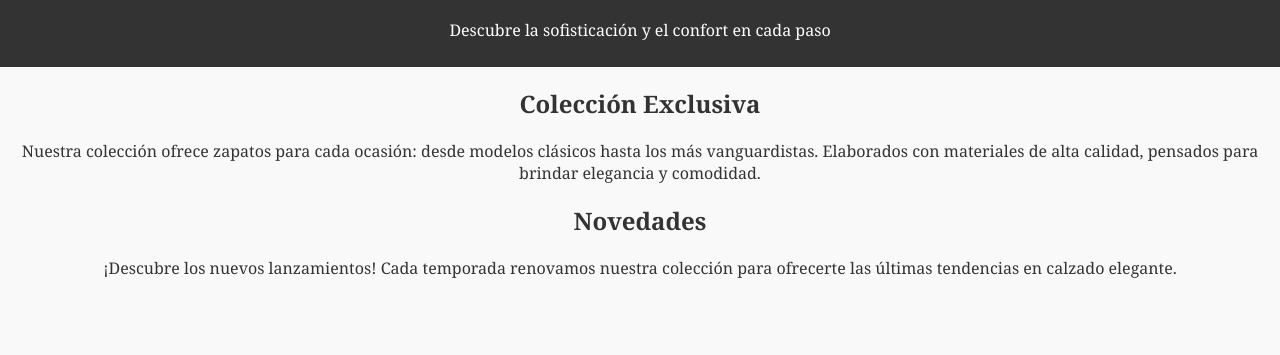
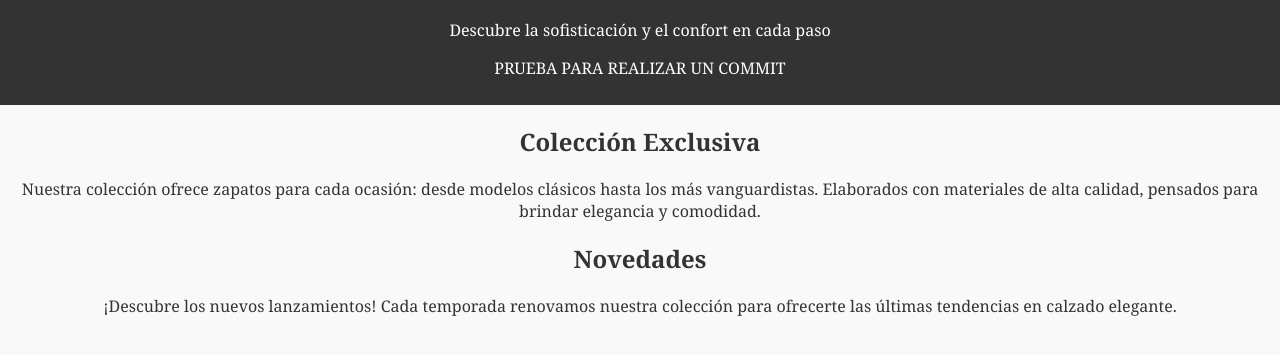
Before and after one commit to ASAYRICD/ProyectoGitHub, a plain HTML site: page VentaZapatos.html in a window 1280 px wide. Shown: the part 77-432 px from the top of the page. Drawn offline with Linux system fonts and the light colour scheme.

Commit message:
NuevaLinea a VentaZapatos html

```diff
--- a/VentaZapatos.html
+++ b/VentaZapatos.html
@@ -24,6 +24,7 @@
     <header>
         <h1>Zapatos</h1>
         <p>Descubre la sofisticación y el confort en cada paso</p>
+        <p>PRUEBA PARA REALIZAR UN COMMIT</p>
     </header>
     <section id="coleccion">
         <h2>Colección Exclusiva</h2>
```
